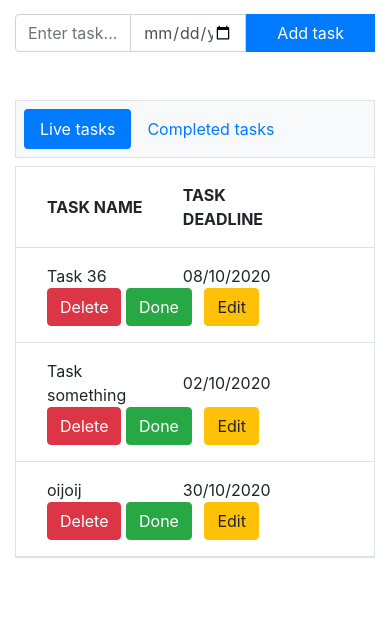
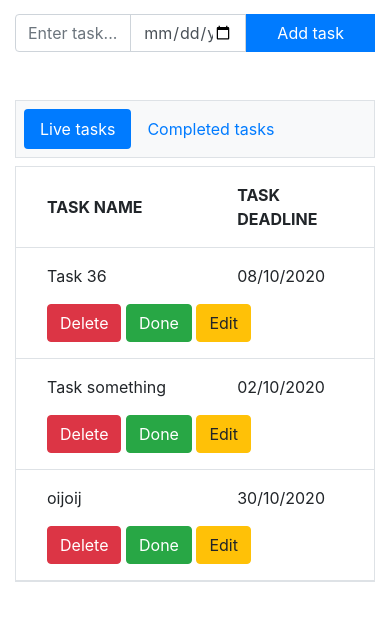
Before and after one commit to deividas-pelakauskas/todo-flask, a Flask app: page / in a window 390 px wide. Shown: the part 154-775 px from the top of the page. Run offline with Flask 2, Linux system fonts and the light colour scheme; data comes from the database, SQL or seed files in the repository; both versions use the stored data as it was after the commit; some libraries are stand-ins or nearby versions.

Commit message:
Fixed responsiveness

```diff
--- a/templates/home.html
+++ b/templates/home.html
@@ -2,18 +2,18 @@
 {% block content %}
     {% if task_list|length > 0 and due_tasks == True %}
     <div class="row align-items-center border-bottom p-3">
-        <div class="col-5 text-uppercase font-weight-bold">Task name</div>
-        <div class="col-3 text-uppercase font-weight-bold">Task deadline</div>
+        <div class="col-7 col-md-8 col-lg-5 text-uppercase font-weight-bold">Task name</div>
+        <div class="col-5 col-md-4 col-lg-3 text-uppercase font-weight-bold">Task deadline</div>
     </div>
     {% for task in task_list %}
     {% if task.completed == False %}
     <div class="row align-items-center border-bottom p-3">
-        <div class="col-5">{{task.title}}</div>
-        <div class="col-3">{{task.deadline|formatdatetime}}</div>
-        <div class="col-md-4">
-            <a href="/delete/{{ task.id }}"><button class="btn btn-danger float-sm-left float-md-right ">Delete</button></a>
-            <a href="/update/{{ task.id }}"><button class="btn btn-success float-sm-left float-md-right mr-2">Done</button></a>
-            <a href="/edit/{{ task.id }}"><button class="btn btn-warning float-sm-left float-md-right mr-2">Edit</button></a>
+        <div class="col-7 col-md-8 col-lg-5">{{task.title}}</div>
+        <div class="col-5 col-md-4 col-lg-3">{{task.deadline|formatdatetime}}</div>
+        <div class="col-auto col-md-12 col-lg-4 mt-3 mt-md-3 mt-lg-0">
+            <a href="/delete/{{ task.id }}"><button class="btn btn-danger float-sm-left float-lg-right mr-md-2">Delete</button></a>
+            <a href="/update/{{ task.id }}"><button class="btn btn-success float-sm-left float-lg-right mr-lg-2 mr-md-2">Done</button></a>
+            <a href="/edit/{{ task.id }}"><button class="btn btn-warning float-sm-left float-lg-right mr-lg-2 mr-md-0">Edit</button></a>
         </div>
     </div>
     {% endif %}
```
Also changed, not shown: db.sqlite.
